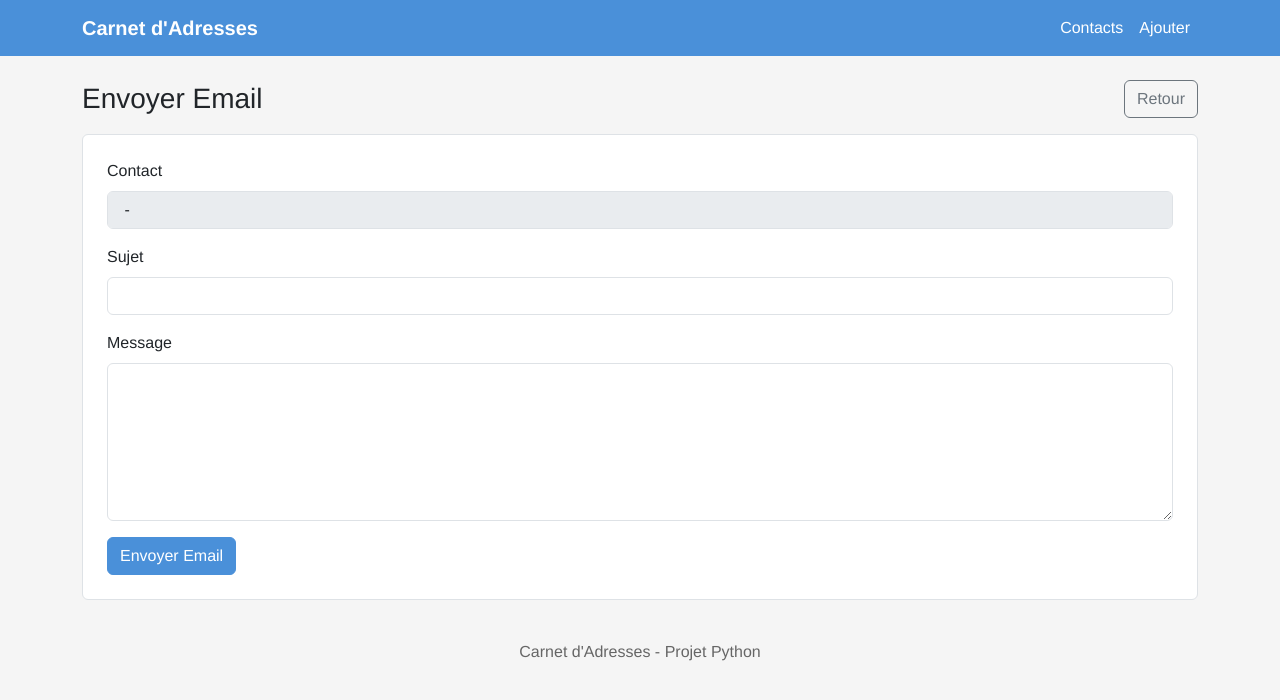
After one commit to alami71/address-book-python, a Flask app: template flask_app/templates/send_email.html in a window 1280 px wide. The commit adds this page. Shown: the top 700 px of the page. Run offline with Flask 3, Linux system fonts and the light colour scheme; the template is opened without the code that fills it, so the values that code supplies are empty.

Commit message:
feat: add Flask email and WhatsApp actions

```diff
--- a/flask_app/app.py
+++ b/flask_app/app.py
@@ -4,8 +4,18 @@ from flask import redirect
 from flask import render_template
 from flask import request
 from flask import url_for
+import os
+import sys
 
 from database import FlaskDatabase
+
+
+project_folder = os.path.dirname(os.path.dirname(__file__))
+if project_folder not in sys.path:
+    sys.path.insert(0, project_folder)
+
+from communication import send_email_result
+from communication import send_whatsapp_result
 
 
 app = Flask(__name__)  # Create the Flask application.
@@ -80,6 +90,63 @@ def delete_contact(contact_id):
     return redirect(url_for("index"))  # Return to home.
 
 
+# This function shows the email form for one contact.
+# Parameters: contact_id from the URL as an integer.
+# Returns: rendered HTML page or redirect response.
+def email_form(contact_id):
+    contact = database.find_contact_by_id(contact_id)  # Load the contact by id.
+    if contact is None:  # Handle missing contact.
+        flash("Contact introuvable.", "danger")  # Show error message.
+        return redirect(url_for("index"))  # Return to home.
+    return render_template("send_email.html", contact=contact)  # Show email form.
+
+
+# This function sends an email to one contact.
+# Parameters: contact_id from the URL as an integer.
+# Returns: redirect response to the home page.
+def email_contact(contact_id):
+    contact = database.find_contact_by_id(contact_id)  # Load the contact by id.
+    if contact is None:  # Handle missing contact.
+        flash("Contact introuvable.", "danger")  # Show error message.
+        return redirect(url_for("index"))  # Return to home.
+    subject = request.form.get("subject", "")  # Read the email subject.
+    body = request.form.get("body", "")  # Read the email body.
+    if subject.strip() == "" or body.strip() == "":  # Check required message fields.
+        flash("Sujet et message sont obligatoires.", "danger")
+        return render_template("send_email.html", contact=contact)
+    success, message = send_email_result(contact["email"], subject, body)  # Send the email.
+    flash(message, "success" if success else "danger")  # Show feedback message.
+    return redirect(url_for("index"))  # Return to home.
+
+
+# This function shows the WhatsApp form for one contact.
+# Parameters: contact_id from the URL as an integer.
+# Returns: rendered HTML page or redirect response.
+def whatsapp_form(contact_id):
+    contact = database.find_contact_by_id(contact_id)  # Load the contact by id.
+    if contact is None:  # Handle missing contact.
+        flash("Contact introuvable.", "danger")  # Show error message.
+        return redirect(url_for("index"))  # Return to home.
+    return render_template("send_whatsapp.html", contact=contact)  # Show WhatsApp form.
+
+
+# This function sends a WhatsApp message to one contact.
+# Parameters: contact_id from the URL as an integer.
+# Returns: redirect response to the home page.
+def whatsapp_contact(contact_id):
+    contact = database.find_contact_by_id(contact_id)  # Load the contact by id.
+    if contact is None:  # Handle missing contact.
+        flash("Contact introuvable.", "danger")  # Show error message.
+        return redirect(url_for("index"))  # Return to home.
+    message_text = request.form.get("message", "")  # Read the WhatsApp message.
+    if message_text.strip() == "":  # Check required message field.
+        flash("Message WhatsApp obligatoire.", "danger")
+        return render_template("send_whatsapp.html", contact=contact)
+    success, message = send_whatsapp_result(contact["phone"], message_text)  # Send the WhatsApp message.
+    flash(message, "success" if success else "danger")  # Show feedback message.
+    return redirect(url_for("index"))  # Return to home.
+
+
 # This function searches contacts by name or email.
 # Parameters: none.
 # Returns: rendered HTML page with search results.
@@ -95,6 +162,10 @@ app.add_url_rule("/add", "add_contact", add_contact, methods=["POST"])  # Regist
 app.add_url_rule("/edit/<int:contact_id>", "edit_form", edit_form, methods=["GET"])  # Register edit form route.
 app.add_url_rule("/edit/<int:contact_id>", "edit_contact", edit_contact, methods=["POST"])  # Register edit save route.
 app.add_url_rule("/delete/<int:contact_id>", "delete_contact", delete_contact, methods=["GET"])  # Register delete route.
+app.add_url_rule("/email/<int:contact_id>", "email_form", email_form, methods=["GET"])  # Register email form route.
+app.add_url_rule("/email/<int:contact_id>", "email_contact", email_contact, methods=["POST"])  # Register email send route.
+app.add_url_rule("/whatsapp/<int:contact_id>", "whatsapp_form", whatsapp_form, methods=["GET"])  # Register WhatsApp form route.
+app.add_url_rule("/whatsapp/<int:contact_id>", "whatsapp_contact", whatsapp_contact, methods=["POST"])  # Register WhatsApp send route.
 app.add_url_rule("/search", "search", search, methods=["GET"])  # Register search route.
 
 
--- a/flask_app/templates/index.html
+++ b/flask_app/templates/index.html
@@ -35,6 +35,8 @@
                     <td>{{ contact["job_title"] }}</td>
                     <td>{{ contact["company"] }}</td>
                     <td class="text-end">
+                        <a class="btn btn-sm btn-outline-success" href="{{ url_for('whatsapp_form', contact_id=contact['id']) }}">WhatsApp</a>
+                        <a class="btn btn-sm btn-outline-secondary" href="{{ url_for('email_form', contact_id=contact['id']) }}">Email</a>
                         <a class="btn btn-sm btn-outline-primary" href="{{ url_for('edit_form', contact_id=contact['id']) }}">Modifier</a>
                         <a class="btn btn-sm btn-outline-danger" href="{{ url_for('delete_contact', contact_id=contact['id']) }}">Supprimer</a>
                     </td>
--- /dev/null
+++ b/flask_app/templates/send_email.html
@@ -0,0 +1,24 @@
+{% extends "base.html" %}
+
+{% block content %}
+<div class="d-flex justify-content-between align-items-center mb-3">
+    <h1 class="h3 m-0">Envoyer Email</h1>
+    <a class="btn btn-outline-secondary" href="{{ url_for('index') }}">Retour</a>
+</div>
+
+<form class="bg-white border rounded p-4" action="{{ url_for('email_contact', contact_id=contact['id']) }}" method="post">
+    <div class="mb-3">
+        <label class="form-label">Contact</label>
+        <input class="form-control" value="{{ contact['name'] }} - {{ contact['email'] }}" disabled>
+    </div>
+    <div class="mb-3">
+        <label class="form-label" for="subject">Sujet</label>
+        <input class="form-control" id="subject" name="subject" required>
+    </div>
+    <div class="mb-3">
+        <label class="form-label" for="body">Message</label>
+        <textarea class="form-control" id="body" name="body" rows="6" required></textarea>
+    </div>
+    <button class="btn btn-primary" type="submit">Envoyer Email</button>
+</form>
+{% endblock %}
```
Also changed, not shown: communication.py (+33 -14 lines), flask_app/templates/send_whatsapp.html (added, +20 -0 lines), README.md.
